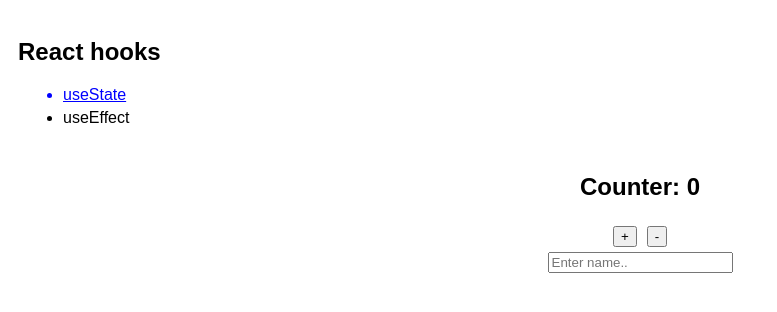
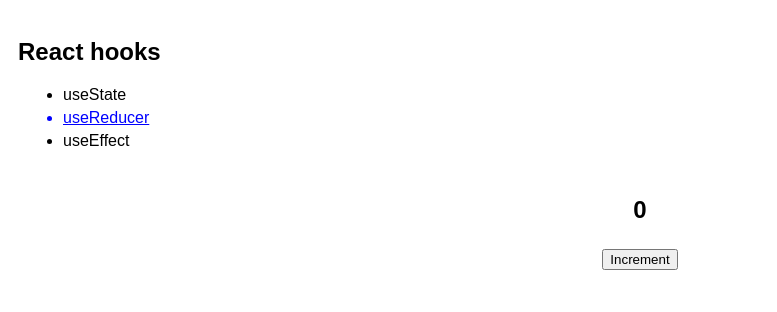
Before and after one commit to mariolazzari/react-hooks-pt, a React (Create React App) app: page / in a window 1280 px wide. Shown: the top 312 px of the page, without its empty margins (0-777 px from the left). Built offline with nearby package versions, Linux system fonts and the light colour scheme.

Commit message:
Added useReducer

```diff
--- a/src/App.js
+++ b/src/App.js
@@ -1,20 +1,21 @@
 import { useState } from "react";
 import "./App.css";
 import UseState from "./UseState/UseState";
+import UseReducer from "./UseReducer/UseReducer";
 import UseEffect from "./UseEffect/UseEffect";
 
-const hooks = [
-  { id: 1, label: "useState" },
-  { id: 2, label: "useEffect" },
-];
+const hooks = ["useState", "useReducer", "useEffect"];
 
 function App() {
   const [selected, setSelected] = useState(1);
 
   const renderHook = () => {
     switch (selected) {
+      case 0:
+        return <UseState />;
+
       case 1:
-        return <UseState />;
+        return <UseReducer />;
 
       case 2:
         return <UseEffect />;
@@ -29,13 +30,13 @@ function App() {
       <div className="list">
         <h2>React hooks</h2>
         <ul>
-          {hooks.map(hook => (
+          {hooks.map((hook, i) => (
             <li
-              key={hook.id}
-              className={hook.id === selected ? "selected" : null}
-              onClick={() => setSelected(hook.id)}
+              key={i}
+              className={i === selected ? "selected" : null}
+              onClick={() => setSelected(i)}
             >
-              {hook.label}
+              {hook}
             </li>
           ))}
         </ul>
--- /dev/null
+++ b/src/UseReducer/UseReducer.css
@@ -0,0 +1,5 @@
+container {
+  display: flex;
+  flex-direction: column;
+  align-items: center;
+}
--- /dev/null
+++ b/src/UseReducer/UseReducer.js
@@ -0,0 +1,46 @@
+import { useState, useReducer } from "react";
+
+import "./UseReducer.css";
+
+const initialState = {
+  count: 0,
+  showText: false,
+};
+
+const reducer = (state, action) => {
+  switch (action.type) {
+    case "inc":
+      return {
+        ...state,
+        count: state.count + 1,
+      };
+
+    case "toggle":
+      return {
+        ...state,
+        showText: !state.showText,
+      };
+
+    default:
+      return state;
+  }
+};
+
+const UseReduces = () => {
+  const [state, dispatch] = useReducer(reducer, initialState);
+
+  const onClick = () => {
+    dispatch({ type: "inc" });
+    dispatch({ type: "toggle" });
+  };
+
+  return (
+    <div className="container">
+      <h2>{state.count}</h2>
+      <button onClick={onClick}>Increment</button>
+      {state.showText && <h2>This is a text</h2>}
+    </div>
+  );
+};
+
+export default UseReduces;
```
